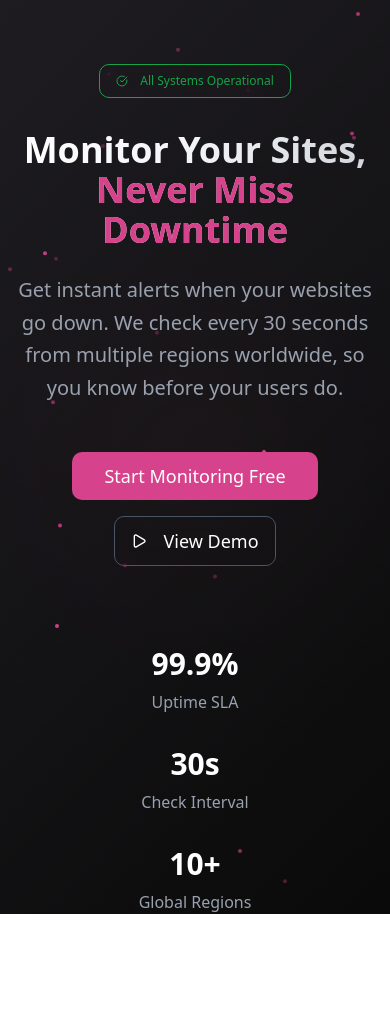
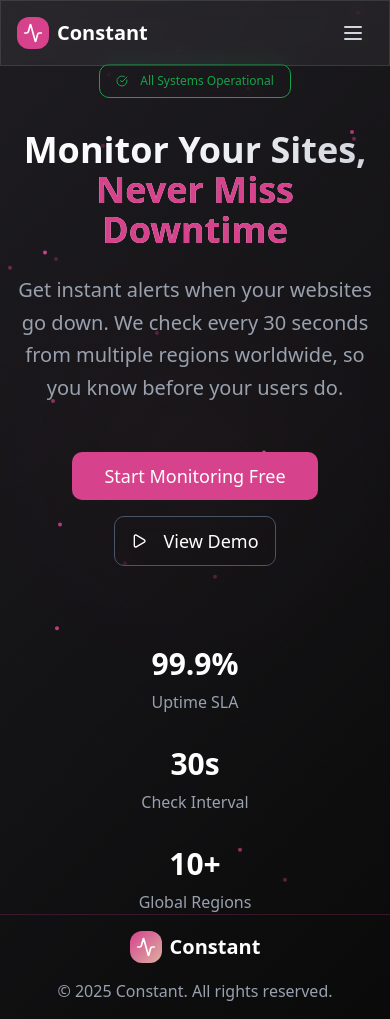
Before and after one commit to jadu-hkhk/constant, a Next.js app in the folder apps/web/: page / in a window 390 px wide. Before the commit the page ends 914 px from the top, so only its background shows below. Built offline with nearby package versions, Linux system fonts and the light colour scheme.

Commit message:
feat(web): add header and footer for landing  page

```diff
--- /dev/null
+++ b/apps/web/src/app/(marketing)/layout.tsx
@@ -0,0 +1,12 @@
+import { Footer } from "@/components/layout/footer"
+import { MarketingHeader } from "@/components/layout/marketing-header"
+
+export default function MarketingLayout({ children }: { children: React.ReactNode }) {
+  return (
+    <>
+      <MarketingHeader />
+      {children}
+      <Footer />
+    </>
+  )
+}
--- a/apps/web/src/app/layout.tsx
+++ b/apps/web/src/app/layout.tsx
@@ -24,7 +24,9 @@
 }>) {
   return (
     <html lang="en" className="dark">
-      <body className={`${geistSans.variable} ${geistMono.variable} antialiased text-white`}>
+      <body
+        className={`${geistSans.variable} ${geistMono.variable} antialiased text-white flex flex-col min-h-screen overflow-y-scroll`}
+      >
         {children}
       </body>
     </html>
--- a/apps/web/src/app/styles/globals.css
+++ b/apps/web/src/app/styles/globals.css
@@ -295,12 +295,12 @@
 }
 
 ::-webkit-scrollbar-thumb {
-  background: hsl(var(--brand-primary));
+  background: hsl(var(--brand-primary) / 0.8);
   border-radius: 4px;
 }
 
 ::-webkit-scrollbar-thumb:hover {
-  background: hsl(var(--brand-secondary));
+  background: hsl(var(--brand-primary));
 }
 
 /* Glassmorphism effect */
--- /dev/null
+++ b/apps/web/src/components/layout/footer.tsx
@@ -0,0 +1,31 @@
+"use client"
+
+import { motion } from "framer-motion"
+import { Activity } from "lucide-react"
+
+export function Footer() {
+  return (
+    <footer className="py-4 px-4 sm:px-6 lg:px-8 border-t border-rose/20 mt-auto">
+      <div className="max-w-7xl mx-auto">
+        <motion.div
+          initial={{ opacity: 0, y: 20 }}
+          whileInView={{ opacity: 1, y: 0 }}
+          transition={{ duration: 0.8 }}
+          viewport={{ once: true }}
+          className="flex flex-col md:flex-row items-center justify-between"
+        >
+          <div className="flex items-center space-x-2 mb-4 md:mb-0">
+            <div className="w-8 h-8 gradient-rose rounded-lg flex items-center justify-center">
+              <Activity className="w-5 h-5 text-white" />
+            </div>
+            <span className="text-xl font-bold text-white">Constant</span>
+          </div>
+
+          <div className="text-center md:text-right">
+            <p className="text-gray-400">© 2025 Constant. All rights reserved.</p>
+          </div>
+        </motion.div>
+      </div>
+    </footer>
+  )
+}
--- /dev/null
+++ b/apps/web/src/components/layout/marketing-header.tsx
@@ -0,0 +1,135 @@
+"use client"
+
+import { motion } from "framer-motion"
+import { Menu, X } from "lucide-react"
+import Link from "next/link"
+import { useState } from "react"
+import { Logo } from "@/components/logo"
+import { Button } from "@/components/ui/button"
+
+interface MobileMenuButtonProps {
+  isMenuOpen: boolean
+  setIsMenuOpen: (isOpen: boolean) => void
+}
+
+interface MobileMenuProps {
+  navItems: { label: string; path: string }[]
+  setIsMenuOpen: (isOpen: boolean) => void
+}
+
+interface DesktopMenuProps {
+  navItems: { label: string; path: string }[]
+}
+
+export function MarketingHeader() {
+  const [isMenuOpen, setIsMenuOpen] = useState(false)
+
+  const navItems: { label: string; path: string }[] = [
+    // { name: "Home", href: "/" },
+    // { name: "Dashboard", href: "/dashboard" },
+  ]
+
+  return (
+    <header className="fixed top-0 left-0 right-0 z-50 glass border-b border-brand-primary/20">
+      <div className="max-w-7xl mx-auto px-4 sm:px-6 lg:px-8">
+        <div className="flex items-center justify-between h-16">
+          <Logo />
+          <DesktopMenu navItems={navItems} />
+
+          <MobileMenuButton isMenuOpen={isMenuOpen} setIsMenuOpen={setIsMenuOpen} />
+        </div>
+
+        {isMenuOpen && <MobileMenu navItems={navItems} setIsMenuOpen={setIsMenuOpen} />}
+      </div>
+    </header>
+  )
+}
+
+function DesktopAuthButtons() {
+  return (
+    <div className="hidden md:flex items-center space-x-4">
+      <Button
+        asChild
+        className="text-gray-300 hover:text-white hover:bg-white/10 transition-colors duration-200"
+      >
+        <Link href="/signin">Sign In</Link>
+      </Button>
+      <Button
+        asChild
+        className="bg-brand-primary hover:bg-brand-primary/90 text-white transition-colors duration-200"
+      >
+        <Link href="/signup">Sign Up</Link>
+      </Button>
+    </div>
+  )
+}
+
+function DesktopMenu({ navItems }: DesktopMenuProps) {
+  return (
+    <>
+      <nav className="hidden md:flex items-center space-x-8">
+        {navItems.map(item => (
+          <Link
+            key={item.label}
+            href={item.path}
+            className="text-gray-300 hover:text-brand-primary transition-colors duration-200"
+          >
+            {item.label}
+          </Link>
+        ))}
+      </nav>
+      <DesktopAuthButtons />
+    </>
+  )
+}
+
+function MobileMenuButton({ isMenuOpen, setIsMenuOpen }: MobileMenuButtonProps) {
+  return (
+    <button
+      className="md:hidden p-2 text-gray-300 hover:text-white"
+      type="button"
+      onClick={() => setIsMenuOpen(!isMenuOpen)}
+    >
+      {isMenuOpen ? <X className="w-6 h-6" /> : <Menu className="w-6 h-6" />}
+    </button>
+  )
+}
+
+function MobileMenu({ navItems, setIsMenuOpen }: MobileMenuProps) {
+  return (
+    <motion.div
+      initial={{ opacity: 0, y: -20 }}
+      animate={{ opacity: 1, y: 0 }}
+      exit={{ opacity: 0, y: -20 }}
+      className="md:hidden py-4 border-t border-brand-primary/20"
+    >
+      <nav className="flex flex-col space-y-4">
+        {navItems.map(item => (
+          <Link
+            key={item.label}
+            href={item.path}
+            className="text-gray-300 hover:text-brand-primary transition-colors duration-200 px-2 py-1"
+            onClick={() => setIsMenuOpen(false)}
+          >
+            {item.label}
+          </Link>
+        ))}
+        <div className="flex flex-col space-y-2 pt-4 border-t border-brand-primary/20">
+          <Link href="/signin" onClick={() => setIsMenuOpen(false)}>
+            <Button
+              variant="ghost"
+              className="w-full text-gray-300 hover:text-white hover:bg-white/10"
+            >
+              Sign In
+            </Button>
+          </Link>
+          <Link href="/signup" onClick={() => setIsMenuOpen(false)}>
+            <Button className="w-full bg-brand-primary hover:bg-brand-primary/90 text-white transition-colors duration-200">
+              Sign Up
+            </Button>
+          </Link>
+        </div>
+      </nav>
+    </motion.div>
+  )
+}
--- /dev/null
+++ b/apps/web/src/components/logo.tsx
@@ -0,0 +1,13 @@
+import { Activity } from "lucide-react"
+import Link from "next/link"
+
+export function Logo() {
+  return (
+    <Link href="/" className="flex items-center space-x-2 group">
+      <div className="w-8 h-8 bg-brand-primary rounded-lg flex items-center justify-center group-hover:scale-110 transition-transform duration-200">
+        <Activity className="w-5 h-5 text-white" />
+      </div>
+      <span className="text-xl font-bold text-white">Constant</span>
+    </Link>
+  )
+}
```
